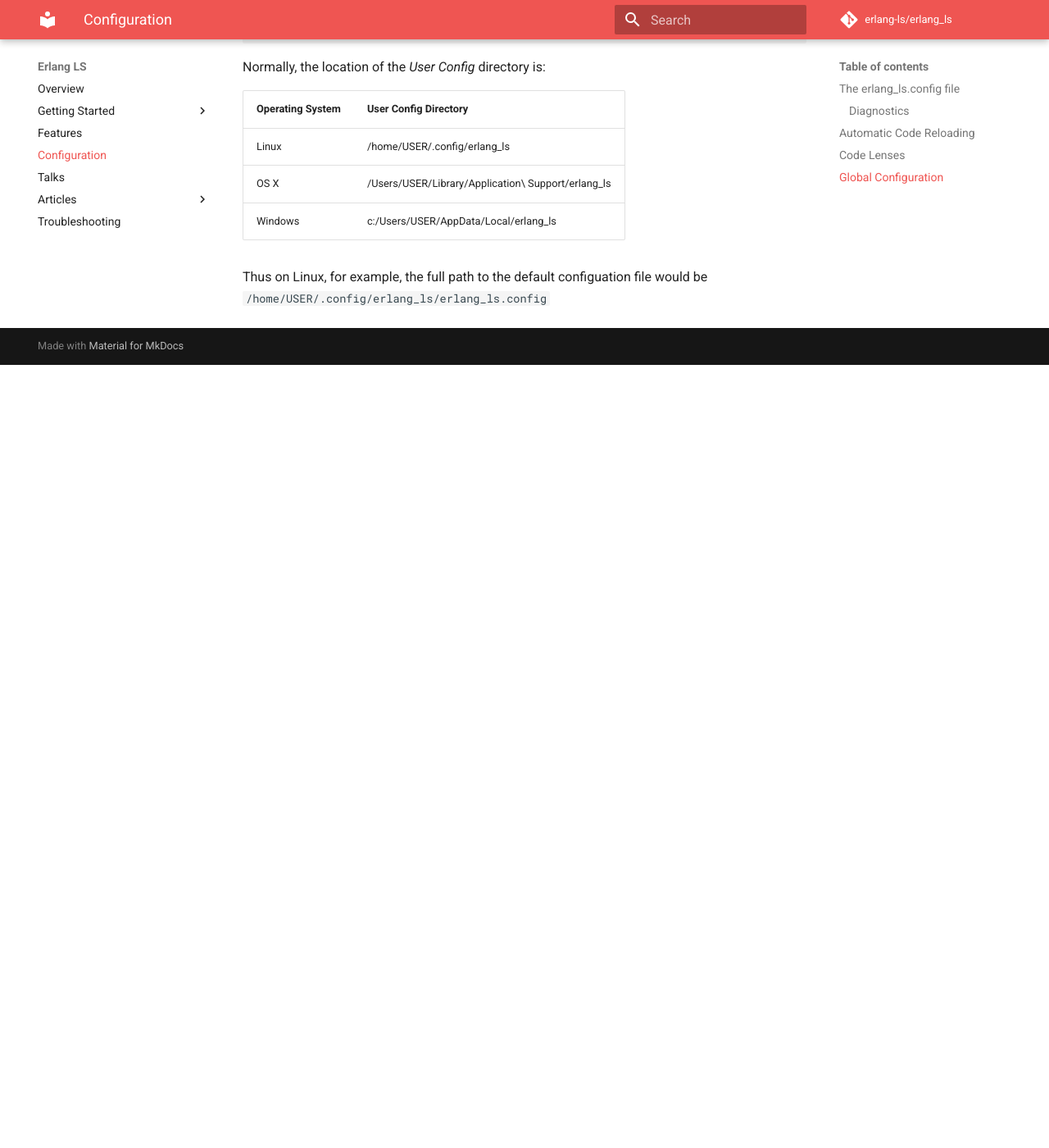
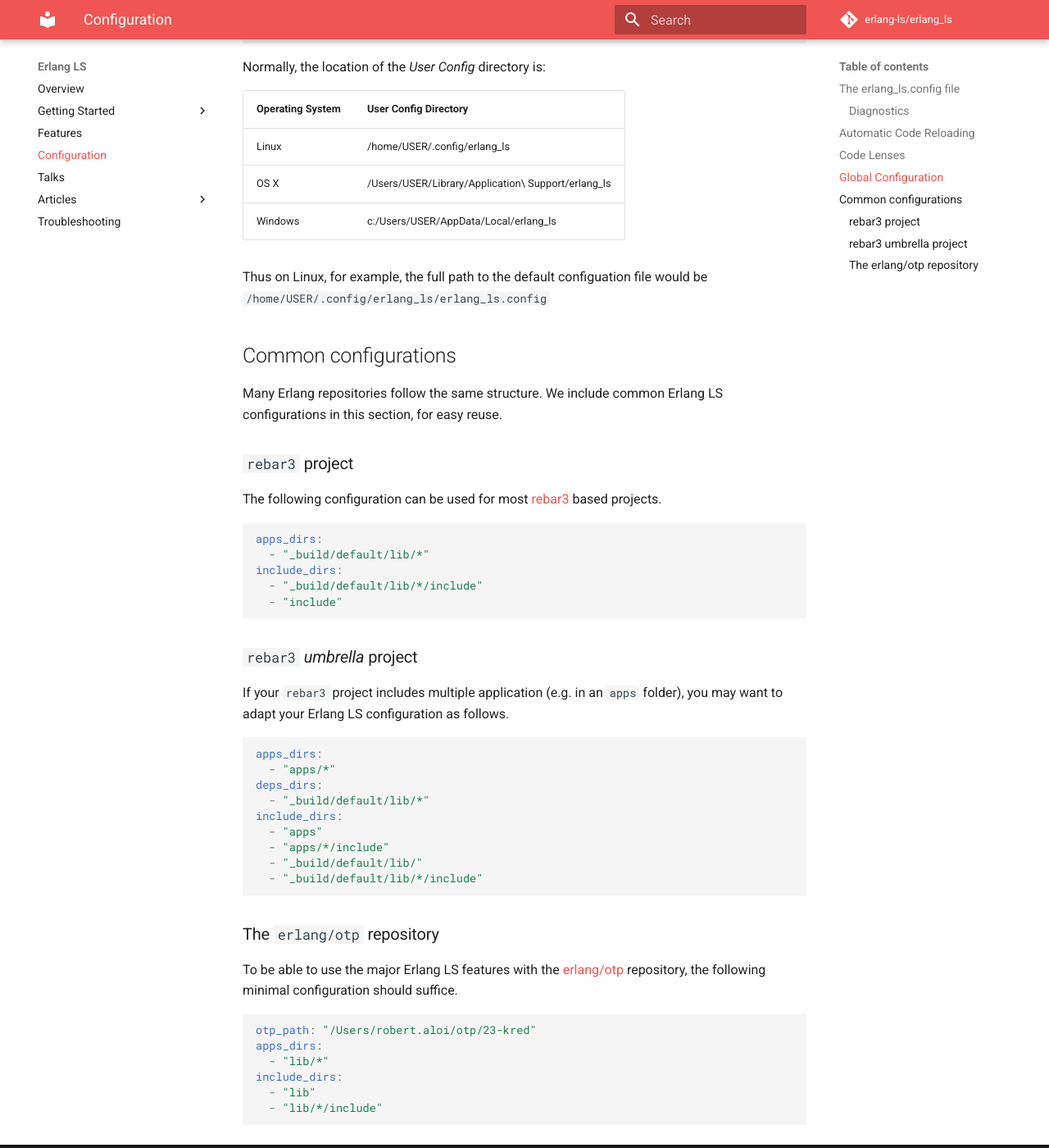
Before and after one commit to erlang-ls/erlang-ls.github.io, an MkDocs documentation site: the page built from docs/configuration.md, in a window 1280 px wide and 1400 px high, scrolled down 3249 px. Shown: the whole window at 82% size. Built offline with MkDocs 1.6.1 and Material for MkDocs 9.7.7, drawn with Linux system fonts in a browser that asks for light colours; comment, search, counter and statistics services are not loaded; before the commit the page ends 3694 px from its top, so only the background shows below that.

Commit message:
Add common Erlang LS configurations

````diff
--- a/docs/configuration.md
+++ b/docs/configuration.md
@@ -132,6 +132,59 @@
 Thus on Linux, for example, the full path to the default configuation file
 would be `/home/USER/.config/erlang_ls/erlang_ls.config`
 
+## Common configurations
+
+Many Erlang repositories follow the same structure. We include common
+Erlang LS configurations in this section, for easy reuse.
+
+### `rebar3` project
+
+The following configuration can be used for most [rebar3][rebar3]
+based projects.
+
+```yaml
+apps_dirs:
+  - "_build/default/lib/*"
+include_dirs:
+  - "_build/default/lib/*/include"
+  - "include"
+```
+
+### `rebar3` _umbrella_ project
+
+If your `rebar3` project includes multiple application (e.g. in an
+`apps` folder), you may want to adapt your Erlang LS configuration as
+follows.
+
+```yaml
+apps_dirs:
+  - "apps/*"
+deps_dirs:
+  - "_build/default/lib/*"
+include_dirs:
+  - "apps"
+  - "apps/*/include"
+  - "_build/default/lib/"
+  - "_build/default/lib/*/include"
+```
+
+### The `erlang/otp` repository
+
+To be able to use the major Erlang LS features with the
+[erlang/otp][otp] repository, the following minimal configuration
+should suffice.
+
+```yaml
+otp_path: "/Users/robert.aloi/otp/23-kred"
+apps_dirs:
+  - "lib/*"
+include_dirs:
+  - "lib"
+  - "lib/*/include"
+```
+
 [compiler]:https://erlang.org/doc/man/compile.html
 [dialyzer]:http://erlang.org/doc/apps/dialyzer/dialyzer_chapter.html
 [elvis]:https://github.com/inaka/elvis
+[otp]:https://github.com/erlang/otp
+[rebar3]:https://rebar3.org
````
